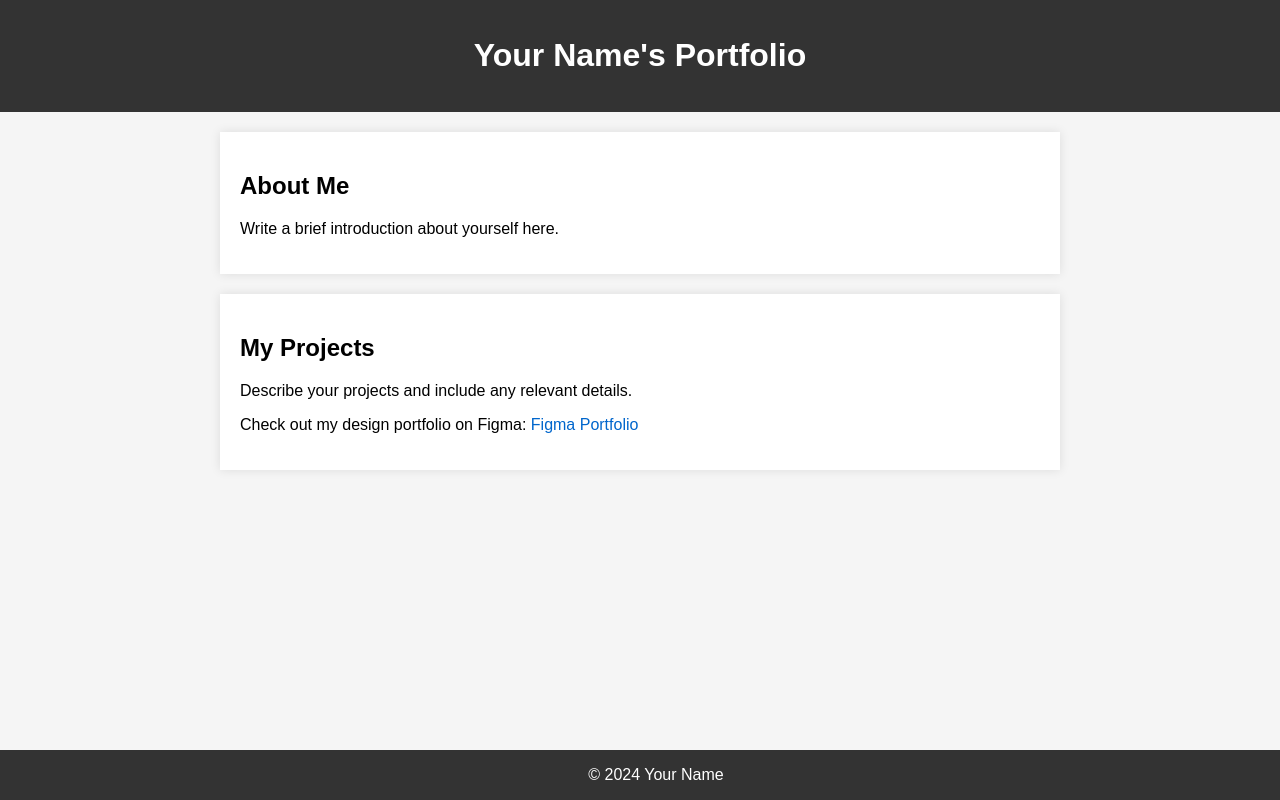
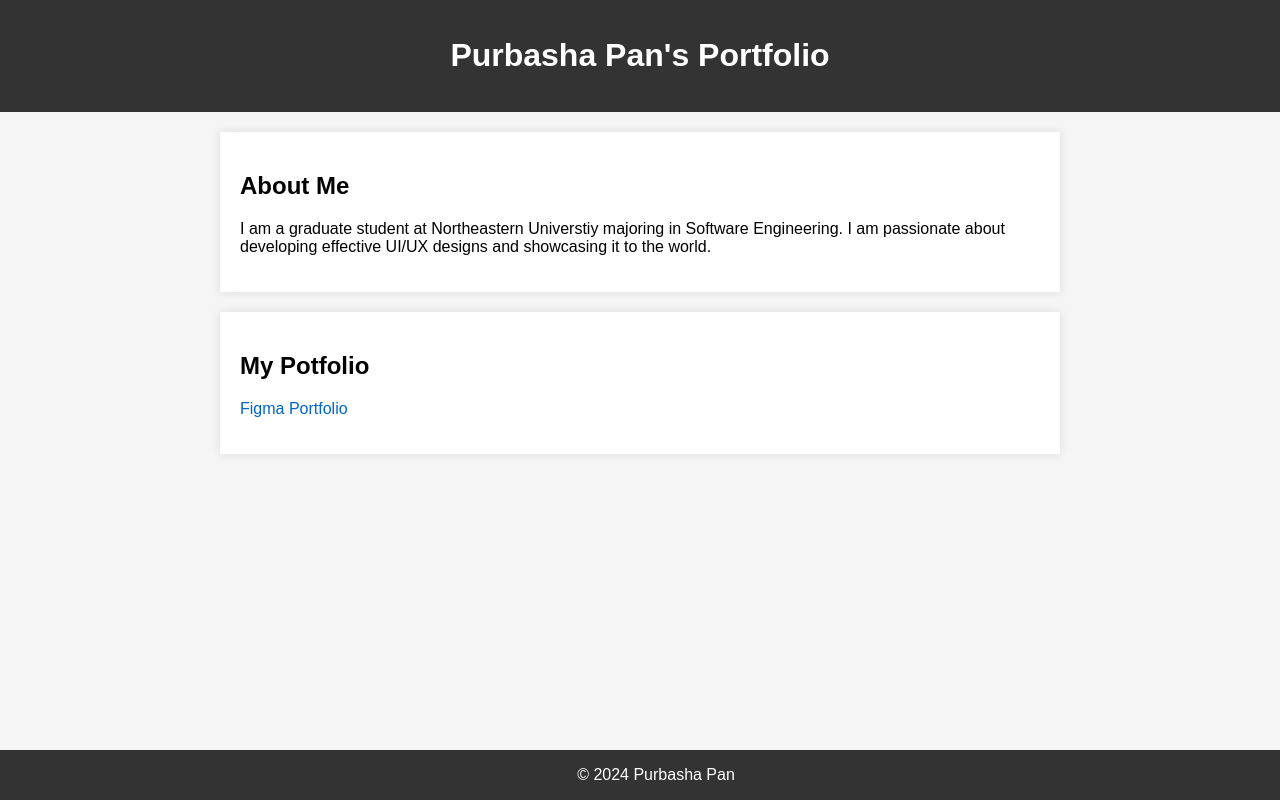
Before and after one commit to Purbasha33/purbasha33.github.io, a plain HTML site: page index.html in a window 1280 px wide. Drawn offline with Linux system fonts and the light colour scheme.

Commit message:
Update index.html

```diff
--- a/index.html
+++ b/index.html
@@ -50,22 +50,21 @@
 <body>
 
     <header>
-        <h1>Your Name's Portfolio</h1>
+        <h1>Purbasha Pan's Portfolio</h1>
     </header>
 
     <section>
         <h2>About Me</h2>
-        <p>Write a brief introduction about yourself here.</p>
+        <p>I am a graduate student at Northeastern Universtiy majoring in Software Engineering. I am passionate about developing effective UI/UX designs and showcasing it to the world.</p>
     </section>
 
     <section>
-        <h2>My Projects</h2>
-        <p>Describe your projects and include any relevant details.</p>
-        <p>Check out my design portfolio on Figma: <a href="https://www.figma.com/proto/PAn281FFoQXE5iuN938B6D/PurbashaPortfolio?type=design&node-id=1-2&t=9iybZglHlPoB3AIl-8&scaling=min-zoom&page-id=0%3A1&starting-point-node-id=1%3A2&hotspot-hints=0&hide-ui=1" target="_blank">Figma Portfolio</a></p>
+        <h2>My Potfolio</h2>
+        <p><a href="https://www.figma.com/proto/PAn281FFoQXE5iuN938B6D/PurbashaPortfolio?type=design&node-id=1-2&t=9iybZglHlPoB3AIl-8&scaling=min-zoom&page-id=0%3A1&starting-point-node-id=1%3A2&hotspot-hints=0&hide-ui=1" target="_blank">Figma Portfolio</a></p>
     </section>
 
     <footer>
-        &copy; 2024 Your Name
+        &copy; 2024 Purbasha Pan
     </footer>
 
 </body>
```
